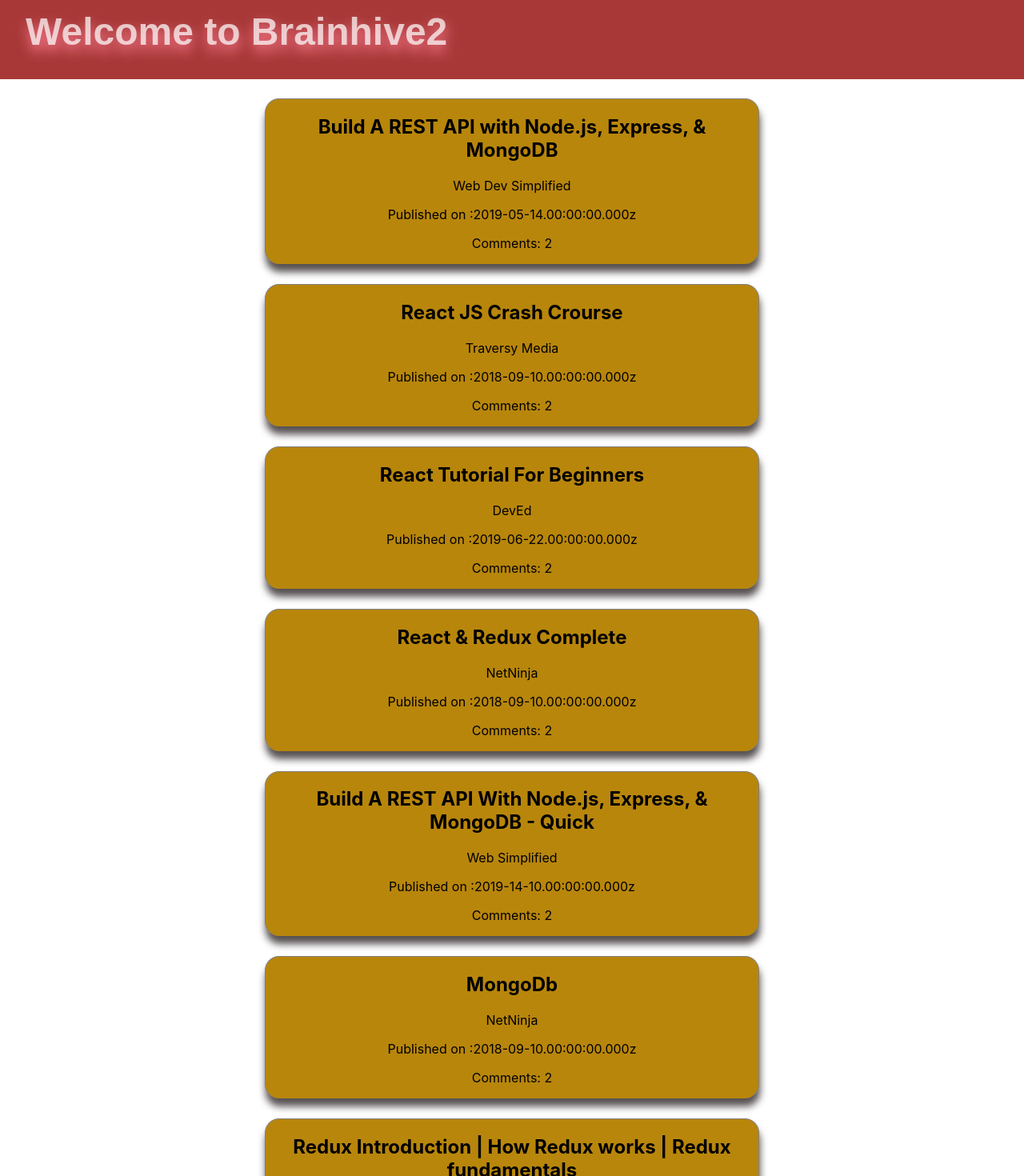
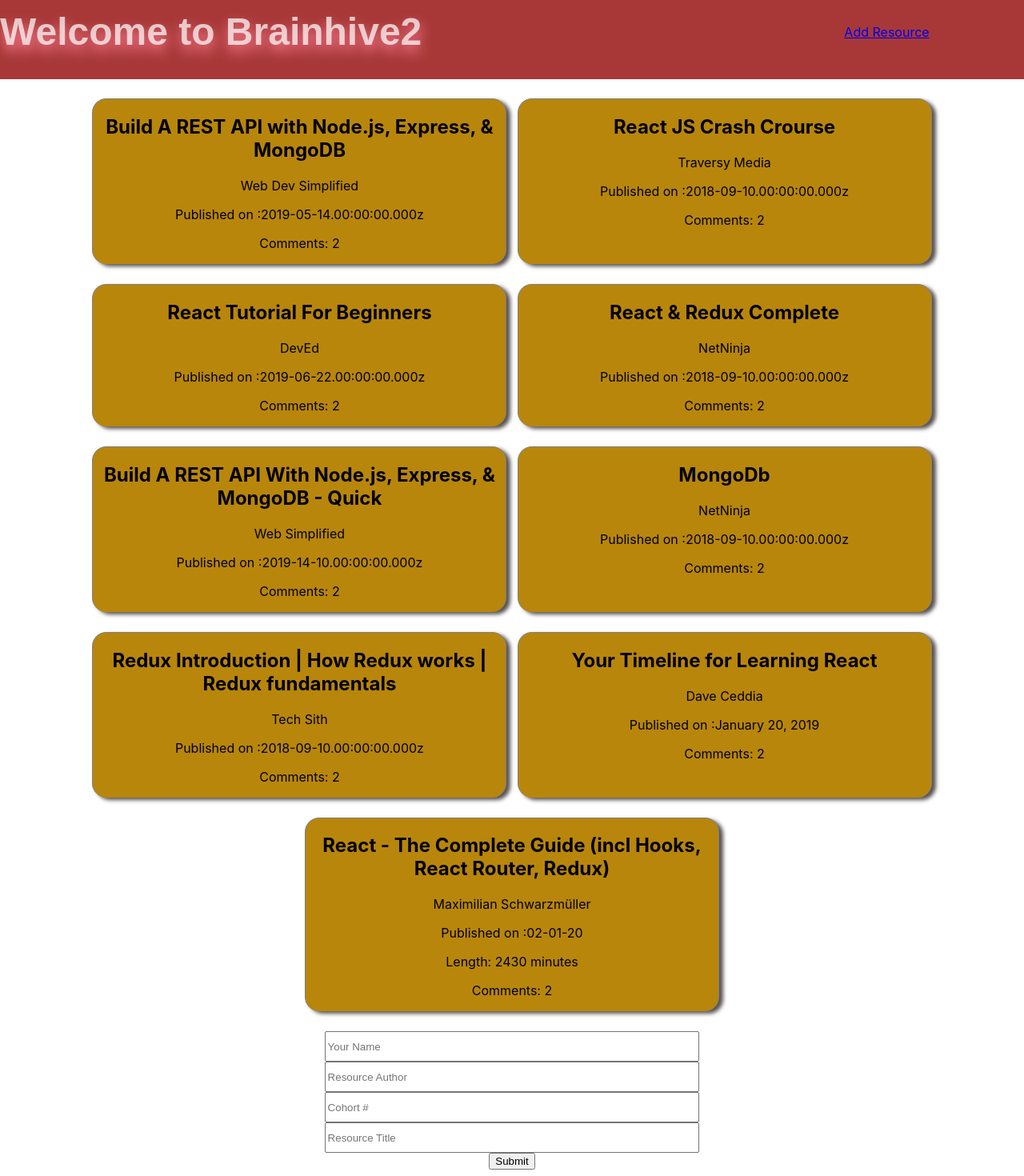
Before and after one commit to cxiong03/beehive2, a React (Create React App) app: page / in a window 1280 px wide. Shown: the part 20-1490 px from the top of the page at 80% size. Built offline with nearby package versions, Linux system fonts and the light colour scheme.

Commit message:
created ResourceForm.js to add to resource

```diff
--- a/src/App.css
+++ b/src/App.css
@@ -41,12 +41,16 @@
   border: 1px solid gray;
   border-bottom-width: 0;
   border-radius: 18px;
-  box-shadow: 1px 10px 10px rgb(87, 81, 82);
   margin-bottom: 25px;
-  max-width: 600px;
+  padding: 0 8px;
   width: 80%;
-  padding: 0 8px;
+  max-width: 500px;
+  box-shadow: 5px 3px 5px rgb(87, 81, 82);
   background-color: darkgoldenrod;
+}
+
+.box:hover {
+  box-shadow: 15px 9px 15px rgb(168, 56, 56);
 }
 
 .resourceList {
@@ -59,15 +63,26 @@
 
 .header {
   display: flex;
-  padding-left: 2rem;
+  flex-direction: row;
+  padding-left: 0 2rem;
   margin-bottom: 1.5rem;
   background-color: rgb(168, 56, 56);
 }
 
 .title {
+  display: flex;
+  flex: 1;
   font-size: 3rem;
   font-family: sans-serif;
   font-weight: bold;
   text-shadow: 1px 8px 16px rgb(255, 128, 149);
   color: rgba(255, 255, 255, 0.712);
 }
+
+.navigation {
+  display: flex;
+  padding: 0 16px;
+  margin-right: 8%;
+  justify-content: center;
+  align-items: center;
+}
--- a/src/App.js
+++ b/src/App.js
@@ -2,6 +2,8 @@
 import './App.css';
 import Resource from './components/Resource'
 import resources from './mock/resources'
+
+import ResourceForm from './components/ResourceForm'
 
 class App extends Component {
 
@@ -22,8 +24,12 @@
       <div className="App">
       <div className="header">
         <h1 className="title">Welcome to Brainhive2</h1>
+        <div className="navigation">
+          <a href="/">Add Resource</a>
+        </div>
       </div>
         <div className="resourceList">{this.renderPosts()}</div>
+        <ResourceForm />
       </div>
     );
   }
--- /dev/null
+++ b/src/components/ResourceForm.js
@@ -0,0 +1,79 @@
+import React, {Component} from 'react';
+
+class ResourceForm extends Component {
+    state = {
+        posterName: '',
+        resourceAuthor: '',
+        cohort: '',
+        title: '',
+    };
+
+    handleChange = e => {
+        this.setState({
+            ...this.state,
+            [e.target.id]: e.target.value,
+        });
+    }
+
+    render() {
+        return (
+            <div className="ResourceForm">
+                <form style={styles.form}>
+                    {/* <label htmlFor="posterName">Your Name: </label>   */}
+                    <input
+                    style={styles.input}
+                    id="posterName"
+                    type="text"
+                    placeholder= "Your Name"
+                    value={this.state.posterName}
+                    onChange={this.handleChange}
+                    />
+                    <input
+                    style={styles.input}
+                    id="resourceAuthor"
+                    type="text"
+                    placeholder= "Resource Author"
+                    value={this.state.resourceAuthor}
+                    onChange={this.handleChange}
+                    />
+                    {/* dropmenu for author level */}
+                    <input
+                    style={styles.input}
+                    id="cohort"
+                    type="text"
+                    placeholder= "Cohort #"
+                    value={this.state.cohort}
+                    onChange={this.handleChange}
+                    />
+                    <input
+                    style={styles.input}
+                    id="title"
+                    type="text"
+                    placeholder= "Resource Title"
+                    value={this.state.title}
+                    onChange={this.handleChange}
+                    />
+                    <button type="submit">Submit</button>
+                </form>
+            </div>
+        );
+    }
+};
+
+const styles = {
+    form: {
+        display: "flex",
+        justifyContent: "center",
+        alignItems: "center",
+        marginRight: "20%",
+        marginLeft: "20%",
+        flexDirection: "column",
+        },
+        input: {
+            width: "60%",
+            height: 32,
+        }
+
+};
+
+export default ResourceForm;
```
